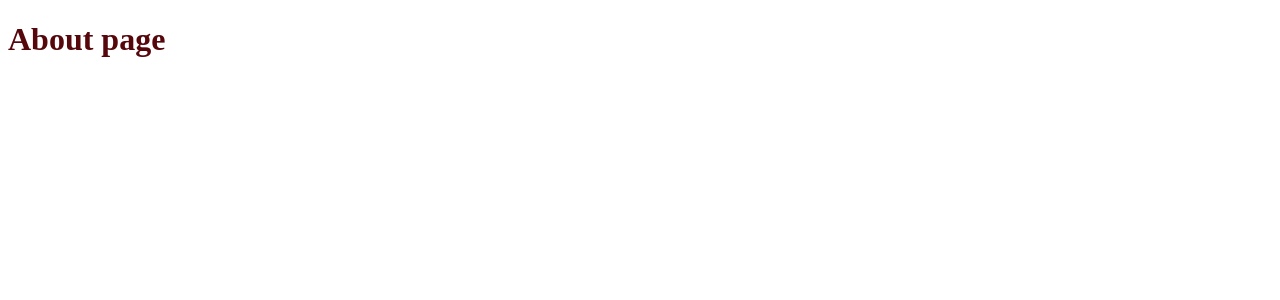
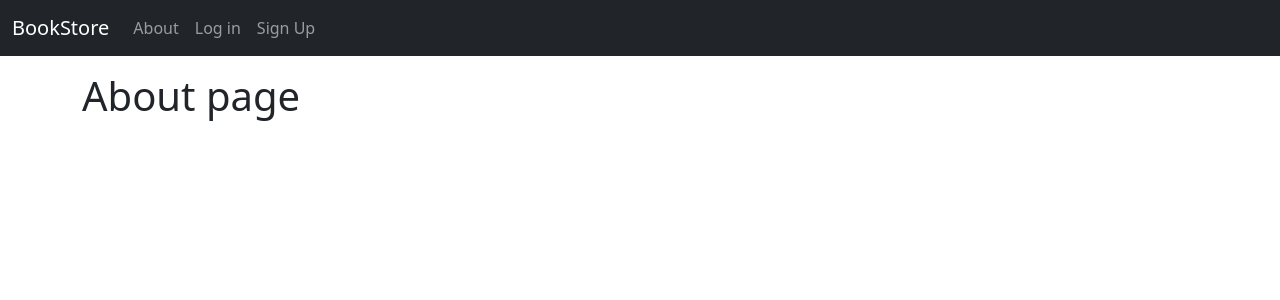
Before and after one commit to CodeYisus12/bookstore, a Django app: page /about/ in a window 1280 px wide. Before the commit the part shown is almost empty. Shown: the top 300 px of the page. Run offline with Django 5.2, Linux system fonts and the light colour scheme.

Commit message:
link about

```diff
--- a/templates/_base.html
+++ b/templates/_base.html
@@ -4,17 +4,47 @@
 <head>
     <meta charset="UTF-8">
     <meta name="viewport" content="width=device-width, initial-scale=1.0">
-    <title>
-        {% block title %}BookStore{% endblock title %}
-    </title>
-    <!-- css -->
-     <link rel="stylesheet" href="{% static 'css/base.css' %}">
+    <title>{% block title %}BookStore{% endblock title %}</title>
+    <link rel="stylesheet" href="{% static 'css/base.css' %}">
+    <link rel="stylesheet" href="https://cdn.jsdelivr.net/npm/bootstrap@5.3.3/dist/css/bootstrap.min.css">`
 </head>
 <body>
-    <main>
-        {% block content %}
-        {% endblock content %}
+    <nav class="navbar navbar-expand-md navbar-dark fixed-top bg-dark">
+    <div class="container-fluid">
+        <a class="navbar-brand" href="{% url 'home' %}">BookStore</a>
+        <button class="navbar-toggler" type="button" data-bs-toggle="collapse" data-bs-target="#navbarCollapse" aria-controls="navbarCollapse"
+        aria-expanded="false" aria-label="Toggle navigation">
+
+        <span class="navbar-toggle-icon"></span>
+
+        </button>
+        <div class="collapse navbar-collapse" id="navbarCollapse">
+            <ul class="navbar-nav me auto mb-2 mb-md-0">
+                <li class="nav-item">
+                    <a class="nav-link" href="{% url 'about' %}">About</a>
+                </li>
+                {% if user.is_authenticated %}
+                <li class="nav-item">
+                    <a class="nav-link" href="{% url 'logout' %}">Log out</a>
+                </li>
+                {% else %}
+                <li class="nav-item">
+                    <a class="nav-link" href="{% url 'login' %}">Log in</a>
+                </li>
+                <li class="nav-item">
+                    <a class="nav-link" href="{% url 'signup' %}">Sign Up</a>
+                </li>
+                {% endif %}
+            </ul>
+        </div>
+    </div>
+    </nav>
+
+    <main class ="container">
+    {% block content %}
+    {% endblock content %}
     </main>
+    <script src="https://cdn.jsdelivr.net/npm/bootstrap@5.3.3/dist/js/bootstrap.bundle.min.js"></script>
     <script src="{% static 'js/base.js' %}"></script>
 </body>
 </html>
--- a/templates/about.html
+++ b/templates/about.html
@@ -1,5 +1,7 @@
 {% extends "_base.html" %}
 
 {% block content %}
+    <br>
+    <br>
     <h1>About page</h1>
 {% endblock content %}
```
